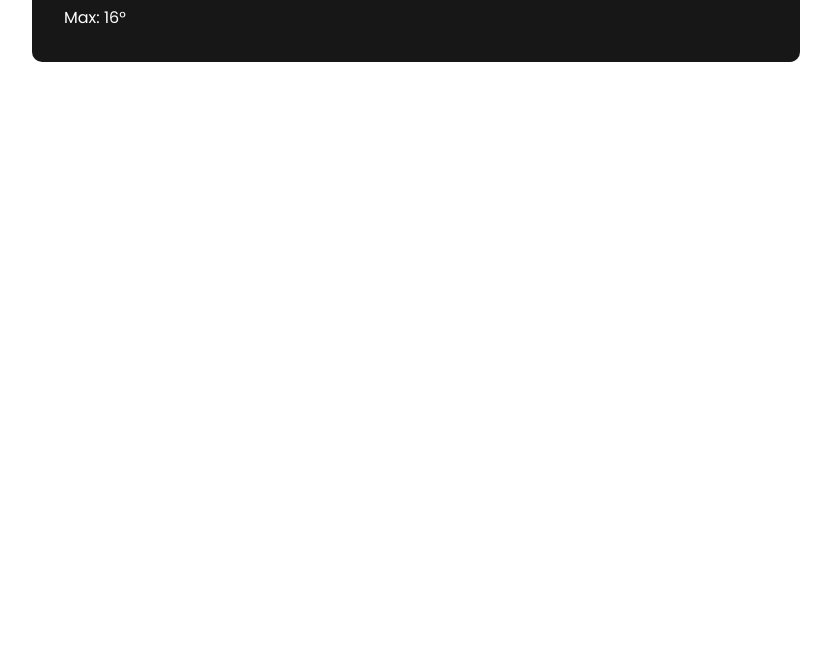
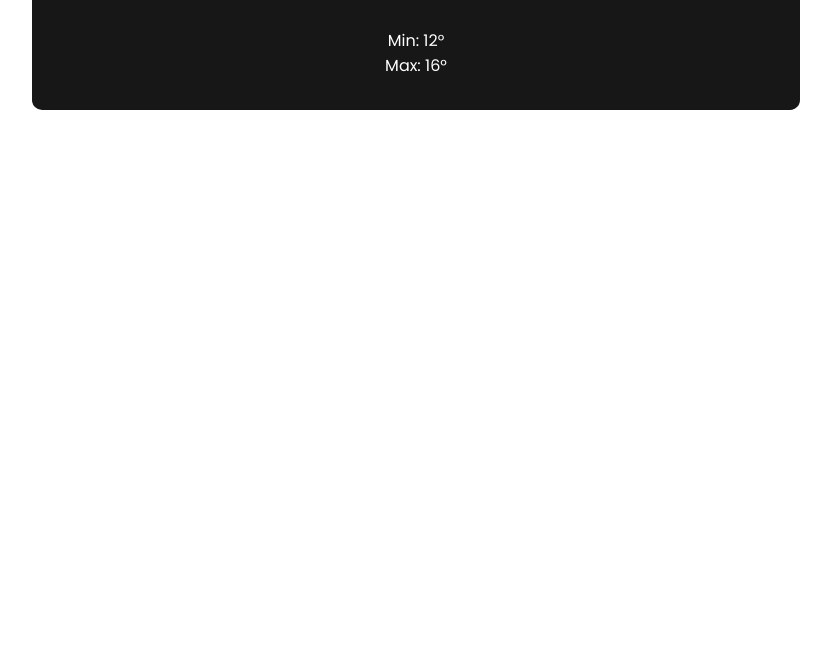
Before and after one commit to franztoledo/weather-app, a website: page index.html in a window 1280 px wide. Shown: the part 152-800 px from the top of the page, without its empty margins (224-1055 px from the left). Drawn offline with Linux system fonts and the light colour scheme.

Commit message:
weather body center

```diff
--- a/style.css
+++ b/style.css
@@ -53,3 +53,7 @@
 .weather__units span:first-child {
   margin-right: 0.5rem;
 }
+.weather__body {
+  text-align: center;
+  margin-top: 3rem;
+}
```
